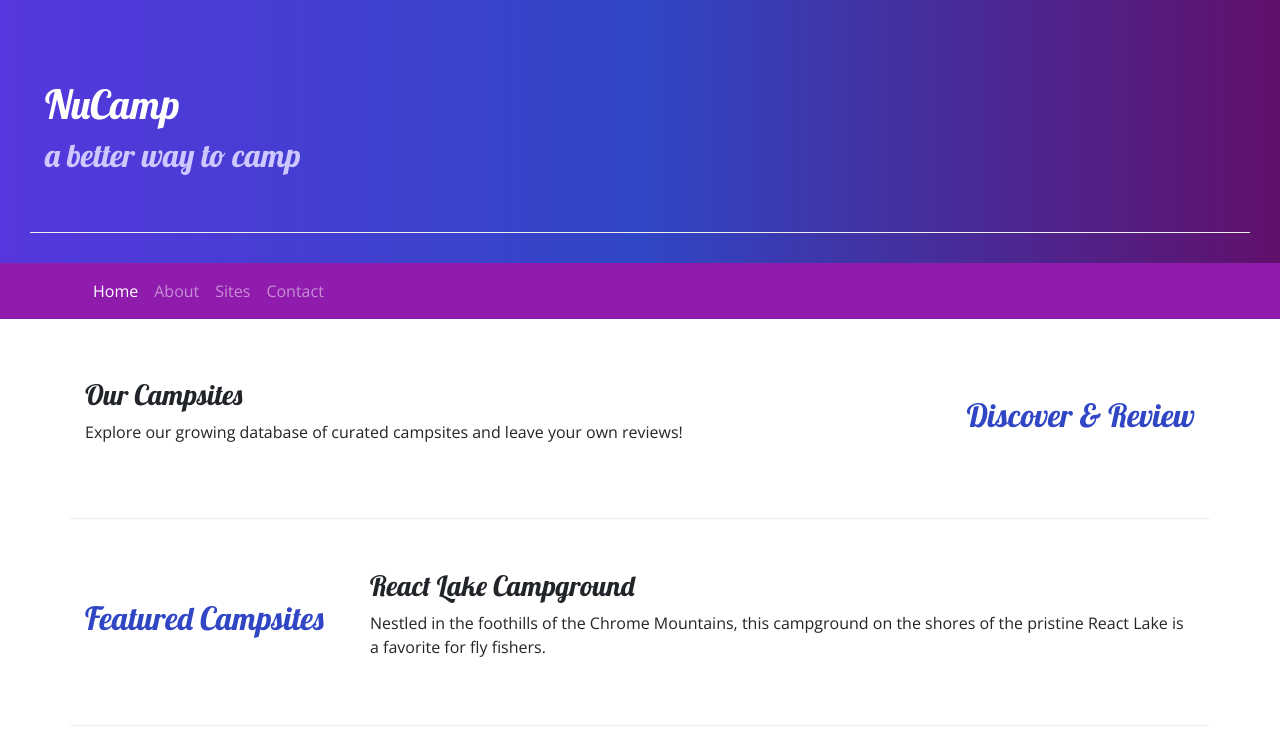
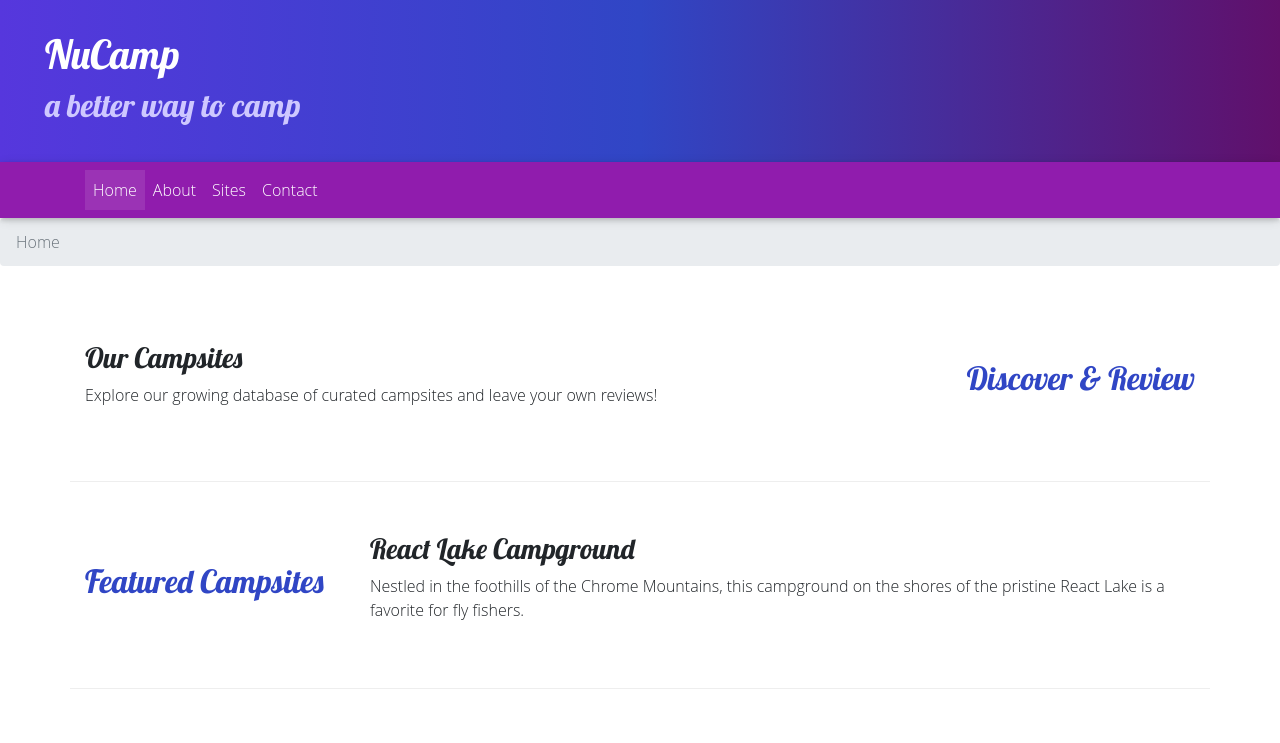
Before and after one commit to averyfreeman/nucampsite, a website: page index.html in a window 1280 px wide. Shown: the top 743 px of the page. Drawn offline with nearby package versions, Linux system fonts and the light colour scheme.

Commit message:
added nav aria labels and additional styling via material UI

```diff
--- a/index.html
+++ b/index.html
@@ -1,32 +1,26 @@
 <!DOCTYPE html>
 <html lang="en">
   <head>
-    <!-- This comment says meta tags first - "ctrl+/" = comment -->
     <meta charset="utf-8" />
     <meta name="viewport" content="width=device-width, initial-scale=1" />
-
-    <!-- BootityBootstrap link rel href -->
     <link rel="stylesheet" href="node_modules/bootstrap/dist/css/bootstrap.min.css" />
-    <!-- Material Design Bootstrap -->
-    <!-- <link
-      href="https://cdnjs.cloudflare.com/ajax/libs/mdbootstrap/4.19.1/css/mdb.min.css"
-      rel="stylesheet"
-    /> -->
-
-    <!-- Additional CSS must be placed after Bootstrap CSS -->
+    <link rel="stylesheet" href="node_modules/mdbootstrap/css/mdb.min.css" />
+    <link rel="stylesheet" href="node_modules/mdbootstrap/css/style.css" />
+    <link rel="stylesheet" href="node_modules/font-awesome/css/font-awesome.min.css" />
     <link rel="preconnect" href="https://fonts.googleapis.com" />
     <link rel="preconnect" href="https://fonts.gstatic.com" crossorigin />
     <link
+      href="https://fonts.googleapis.com/css2?family=Lobster&family=Permanent+Marker&display=swap"
       rel="stylesheet"
-      href="https://fonts.googleapis.com/css?family=Lobster|Open+Sans"
     />
     <link rel="stylesheet" href="css/styles.css" />
     <title>NuCamp: A Better Way To Camp</title>
   </head>
+
   <body>
     <header class="jumbotron">
       <div class="container-fluid">
-        <div class="row row-content">
+        <div class="row">
           <div class="col">
             <h1>NuCamp</h1>
             <h2>a better way to camp</h2>
@@ -35,20 +29,24 @@
       </div>
     </header>
 
-    <nav class="navbar navbar-expand-sm navbar-dark sticky-top">
+    <nav class="navbar navbar-expand-sm navbar-dark sticky-top" role="navigation">
       <div class="container">
         <button
           class="navbar-toggler ml-auto"
           type="button"
           data-toggle="collapse"
           data-target="#nucampNavbar"
+          aria-expanded="false"
+          aria-label="Toggle navigation"
         >
           <span class="navbar-toggler-icon"></span>
         </button>
         <div id="nucampNavbar" class="collapse navbar-collapse">
           <ul class="navbar-nav">
             <li class="nav-item active">
-              <a class="nav-link" href="index.html">Home</a>
+              <a class="nav-link" href="index.html"
+                >Home<span class="sr-only">(current)</span></a
+              >
             </li>
             <li class="nav-item"><a class="nav-link" href="aboutus.html">About</a></li>
             <li class="nav-item"><a class="nav-link" href="#">Sites</a></li>
@@ -60,11 +58,13 @@
 
     <!-- <div class="container">
       <div class="row">
-        <div class="col">
-          <ol class="breadcrumb">
-            <li class="breadcrumb-item active">Home &nbsp;</li>
-          </ol>
-        </div>
+        <div class="col"> -->
+    <nav aria-label="breadcrumb">
+      <ol class="breadcrumb">
+        <li class="breadcrumb-item active">Home &nbsp;</li>
+      </ol>
+    </nav>
+    <!-- </div>
       </div>
     </div> -->
 
@@ -162,9 +162,9 @@
     <script src="node_modules/jquery/dist/jquery.slim.min.js"></script>
     <script src="node_modules/popper.js/dist/umd/popper.min.js"></script>
     <script src="node_modules/bootstrap/dist/js/bootstrap.min.js"></script>
-    <!-- <script
+    <script
       type="text/javascript"
       src="https://cdnjs.cloudflare.com/ajax/libs/mdbootstrap/4.19.1/js/mdb.min.js"
-    ></script> -->
+    ></script>
   </body>
 </html>
--- a/package.json
+++ b/package.json
@@ -13,6 +13,7 @@
   "license": "ISC",
   "dependencies": {
     "bootstrap": "^4.5.2",
+    "font-awesome": "^4.7.0",
     "jquery": "^3.5.1",
     "mdbootstrap": "^4.20.0",
     "popper.js": "^1.16.1"
```
Also changed, not shown: aboutus.html (+15 -15 lines), 1 other file.
